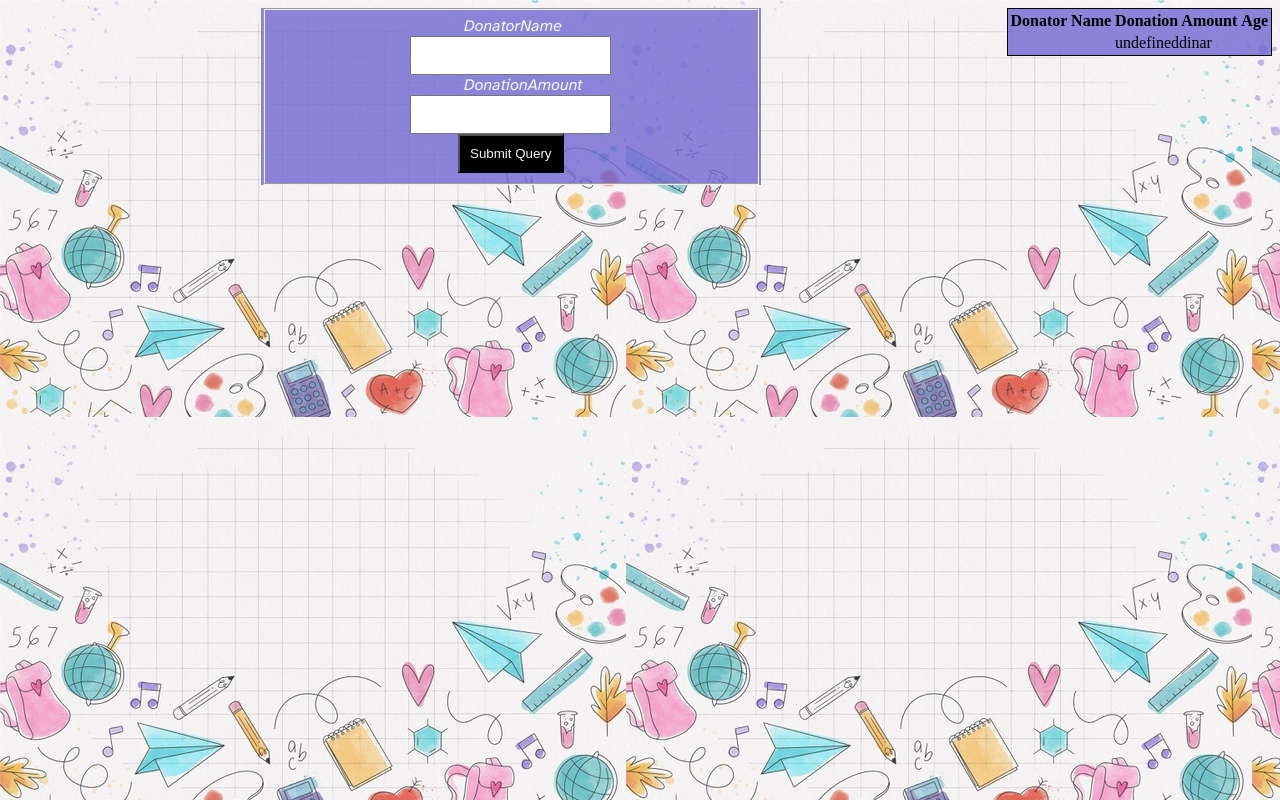
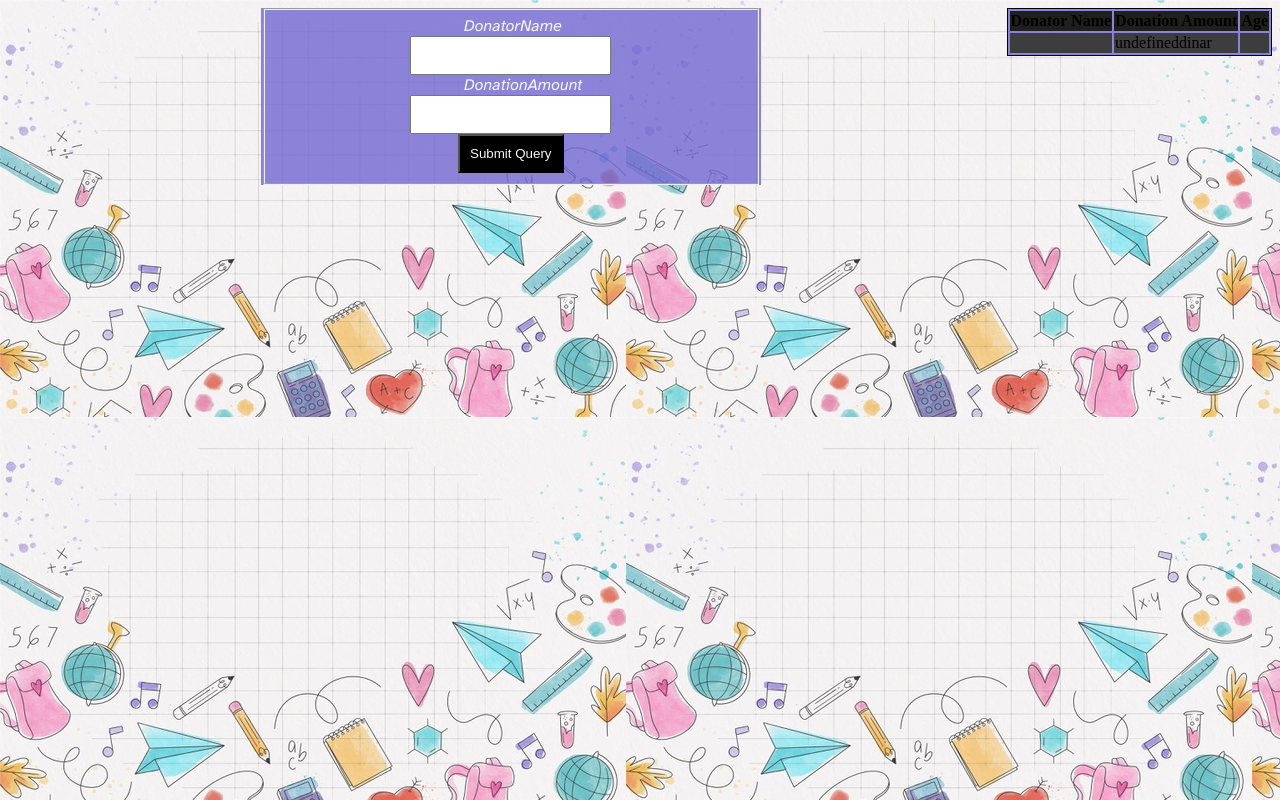
Before and after one commit to odai-sadaqa/Donations-Tracker, a plain HTML site: page index.html in a window 1280 px wide. Drawn offline with Linux system fonts and the light colour scheme; files whose address does not match are found by name.

Commit message:
final exam

```diff
--- a/css/style.css
+++ b/css/style.css
@@ -9,7 +9,12 @@ body{
 
 }
 
-
+#DonatorTable Th{
+    background-color:#1F1F1F;
+}
+#DonatorTable Td{
+    background-color:#3D3D3D;
+}
 #form{
     background-color:rgba(114, 104, 211, 0.8);
     width: 500px;
```
